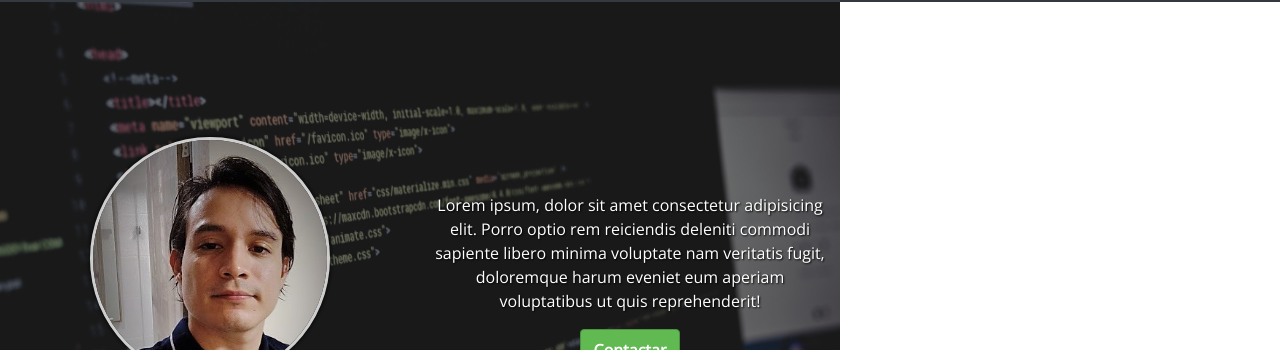
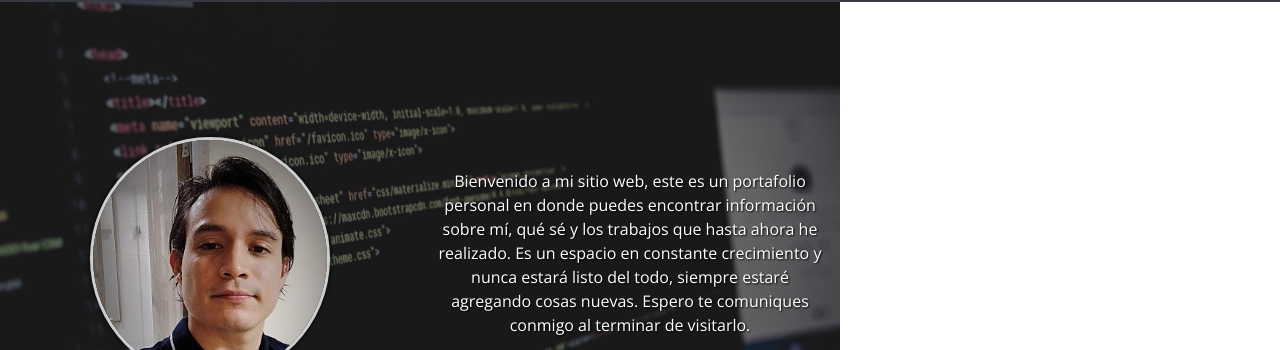
Before and after one commit to CylanTomacio/ebcoding_nuevo, a plain HTML site: page index.html in a window 1280 px wide. Shown: the part 74-424 px from the top of the page. Drawn offline with nearby package versions, Linux system fonts and the light colour scheme.

Commit message:
Modifiqué el texto en la sección principal

```diff
--- a/index.html
+++ b/index.html
@@ -60,7 +60,7 @@
                                         <h2>Elvis Briceño</h2>
                                     </div>
                                     <div class="col-lg-6 col-sm-12">
-                                        <p class="texto-sombreado">Lorem ipsum, dolor sit amet consectetur adipisicing elit. Porro optio rem reiciendis deleniti commodi sapiente libero minima voluptate nam veritatis fugit, doloremque harum eveniet eum aperiam voluptatibus ut quis reprehenderit!</p>
+                                        <p class="texto-sombreado">Bienvenido a mi sitio web, este es un portafolio personal en donde puedes encontrar información sobre mí, qué sé y los trabajos que hasta ahora he realizado. Es un espacio en constante crecimiento y nunca estará listo del todo, siempre estaré agregando cosas nuevas. Espero te comuniques conmigo al terminar de visitarlo.</p>
                                         <button class="boton" type="button" data-toggle="modal" data-target="#exampleModal">Contactar</button>
                                         <div class="modal fade" id="exampleModal" tabindex="-1" role="dialog" aria-labelledby="exampleModalLabel" aria-hidden="true">
                                             <div class="modal-dialog modal-dialog-centered" role="document">
```
